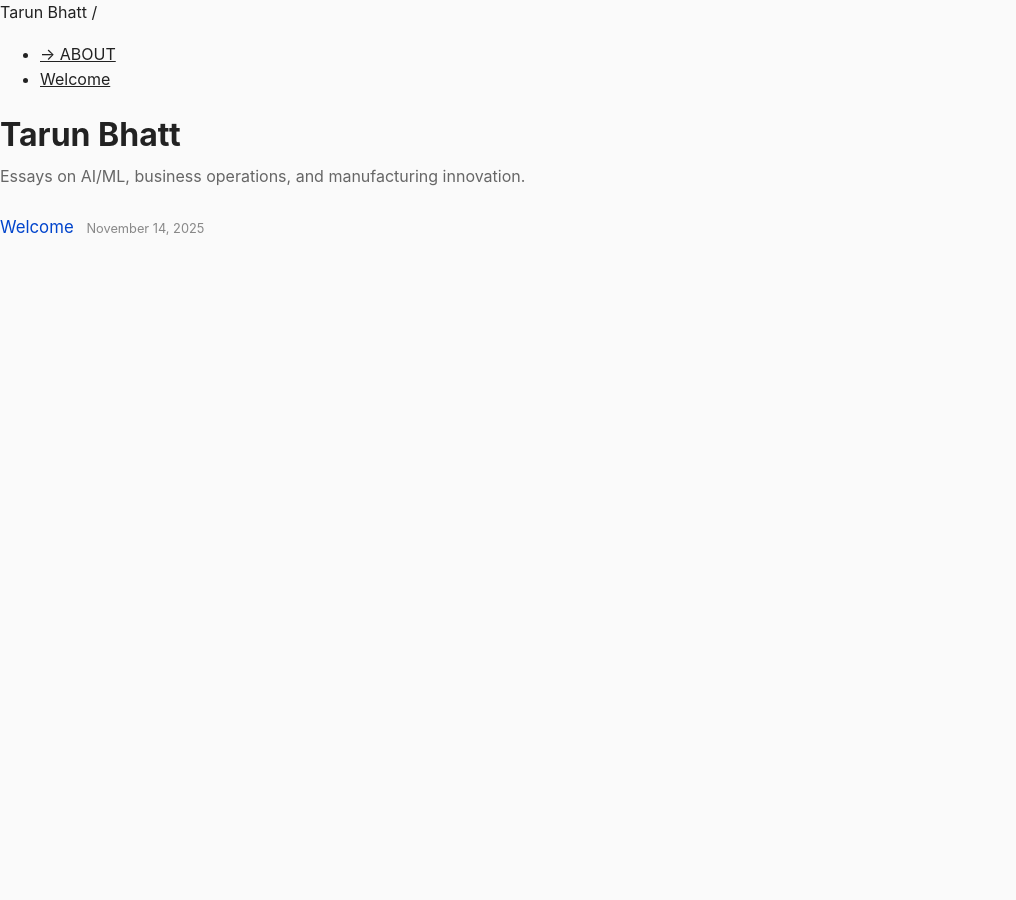
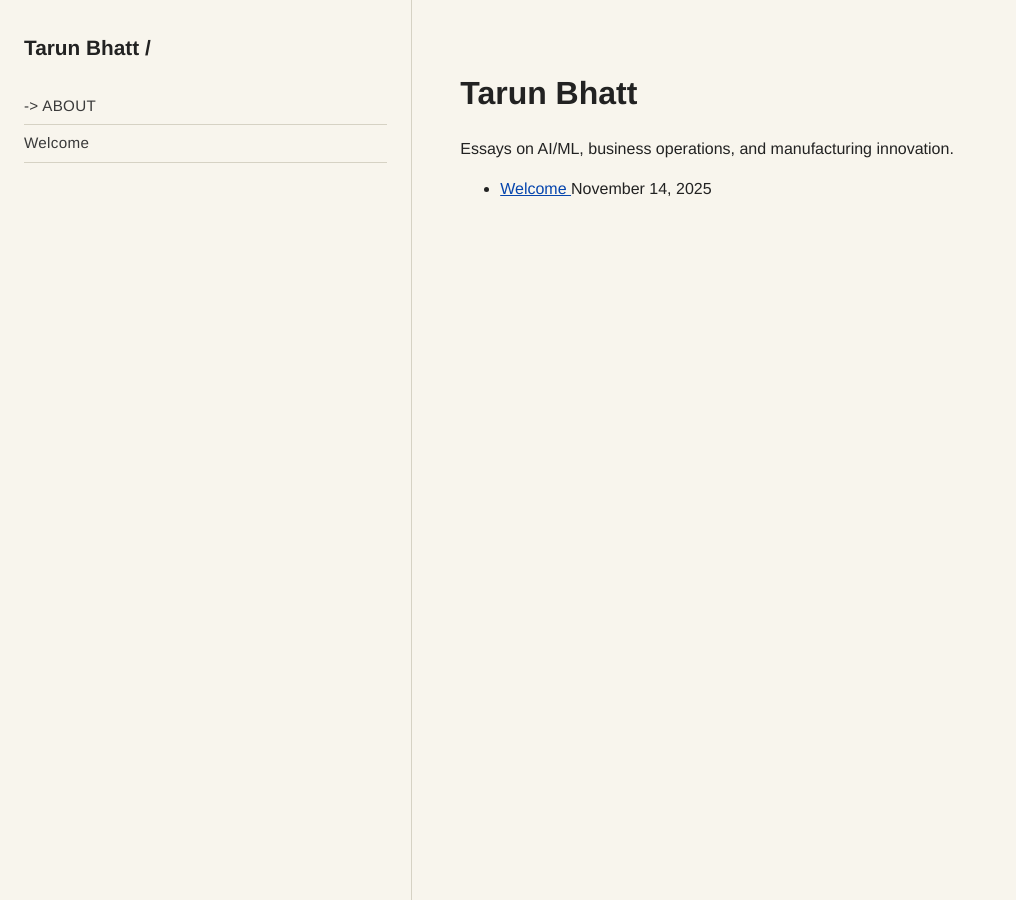
Before and after one commit to rimkute/blog, a Jekyll site: the page built from index.html, in a window 1280 px wide. Shown: the whole page, without its empty margins (0-1016 px from the left). Built offline with Jekyll 4.4.1, drawn with Linux system fonts in a browser that asks for light colours.

Commit message:
Refactor CSS for layout and styling improvements

```diff
--- a/assets/css/main.css
+++ b/assets/css/main.css
@@ -1,175 +1,76 @@
+/* GLOBAL */
 html, body {
   margin: 0;
   padding: 0;
-  font-family: -apple-system, BlinkMacSystemFont, "Segoe UI", sans-serif;
-  line-height: 1.6;
+  font-family: "Helvetica Neue", Helvetica, Arial, sans-serif;
+  background: #f8f5ed;
   color: #222;
-  background: #fafafa;
+  line-height: 1.5;
 }
 
-/* Outer wrapper */
-.site-wrapper {
-  max-width: 1000px;
-  margin: 0 auto;
-  padding: 2rem 1.25rem 3rem 1.25rem;
+/* 2-COLUMN LAYOUT */
+.layout-2col {
+  display: flex;
+  min-height: 100vh;
 }
 
-/* Header and footer */
-.site-header,
-.site-footer {
-  display: flex;
-  align-items: baseline;
-  justify-content: space-between;
-  margin-bottom: 2rem;
-  font-size: 0.9rem;
-  color: #777;
+/* LEFT MENU */
+.left-menu {
+  width: 32%;
+  padding: 2rem 1.5rem;
+  border-right: 1px solid #d6d2c4;
 }
 
-.site-footer {
-  margin-top: 3rem;
-  border-top: 1px solid #e0e0e0;
-  padding-top: 1rem;
-}
-
-.site-name {
-  text-decoration: none;
+.left-title {
+  font-size: 1.3rem;
   font-weight: 600;
+  margin-bottom: 1.5rem;
   color: #222;
 }
 
-.site-nav a {
-  margin-left: 1rem;
-  text-decoration: none;
-  color: #555;
-}
-
-.site-nav a:hover {
-  text-decoration: underline;
-}
-
-/* Two column layout: main + sidebar */
-.layout {
-  display: flex;
-  align-items: flex-start;
-  gap: 2rem;
-}
-
-/* Main content column */
-.site-content {
-  flex: 3;
-}
-
-/* Sidebar column */
-.sidebar {
-  flex: 2;
-  font-size: 0.9rem;
-  color: #555;
-}
-
-.sidebar-title {
-  margin-top: 0;
-  margin-bottom: 0.5rem;
-  font-size: 0.95rem;
-  font-weight: 600;
-  text-transform: uppercase;
-  letter-spacing: 0.05em;
-  color: #888;
-}
-
-.sidebar-list {
+.left-list {
   list-style: none;
   padding: 0;
   margin: 0;
 }
 
-.sidebar-item {
-  margin-bottom: 0.35rem;
+.left-item {
+  margin: 0;
+  padding: 0.4rem 0;
+  border-bottom: 1px solid #d6d2c4;
 }
 
-.sidebar-link {
+.left-link {
   text-decoration: none;
-  color: #444;
+  color: #3a3a3a;
+  font-size: 0.95rem;
+  letter-spacing: 0.02em;
 }
 
-.sidebar-link:hover {
-  text-decoration: underline;
+.left-link:hover {
+  color: #111;
 }
 
-/* Site title and tagline on home */
-.site-title {
-  font-size: 2rem;
-  margin: 0 0 0.25rem 0;
+/* RIGHT CONTENT */
+.right-content {
+  width: 68%;
+  padding: 3rem 3rem 5rem 3rem;
 }
 
-.site-tagline {
-  margin: 0 0 1.5rem 0;
-  color: #666;
+.right-content h1 {
+  font-size: 2rem;
+  margin-bottom: 1.2rem;
 }
 
-/* Post list on home */
-.post-list {
-  list-style: none;
-  padding: 0;
-  margin: 0;
-}
-
-.post-item {
-  margin-bottom: 0.75rem;
-}
-
-.post-link {
-  text-decoration: none;
-  font-size: 1.05rem;
-  color: #0044cc;
-}
-
-.post-link:hover {
-  text-decoration: underline;
-}
-
-.post-date {
-  display: inline-block;
-  margin-left: 0.5rem;
-  font-size: 0.8rem;
-  color: #888;
-}
-
-/* Individual post and page styles */
-.post-title {
-  margin-bottom: 0.25rem;
-}
-
-.post-meta {
-  margin-top: 0;
-  margin-bottom: 1.5rem;
-  font-size: 0.85rem;
-  color: #777;
-}
-
-.post-body p {
+.right-content p {
   margin-bottom: 1rem;
 }
 
-.page-title {
-  margin-bottom: 1.5rem;
-}
-
-/* Basic typography tweaks */
+/* LINKS */
 a {
-  color: inherit;
+  color: #0645AD;
 }
 
 a:hover {
-  color: #0044cc;
+  text-decoration: underline;
 }
-
-/* Stack columns on small screens */
-@media (max-width: 800px) {
-  .layout {
-    flex-direction: column;
-  }
-
-  .sidebar {
-    order: -1; /* move sidebar above content on mobile */
-  }
-}
```
